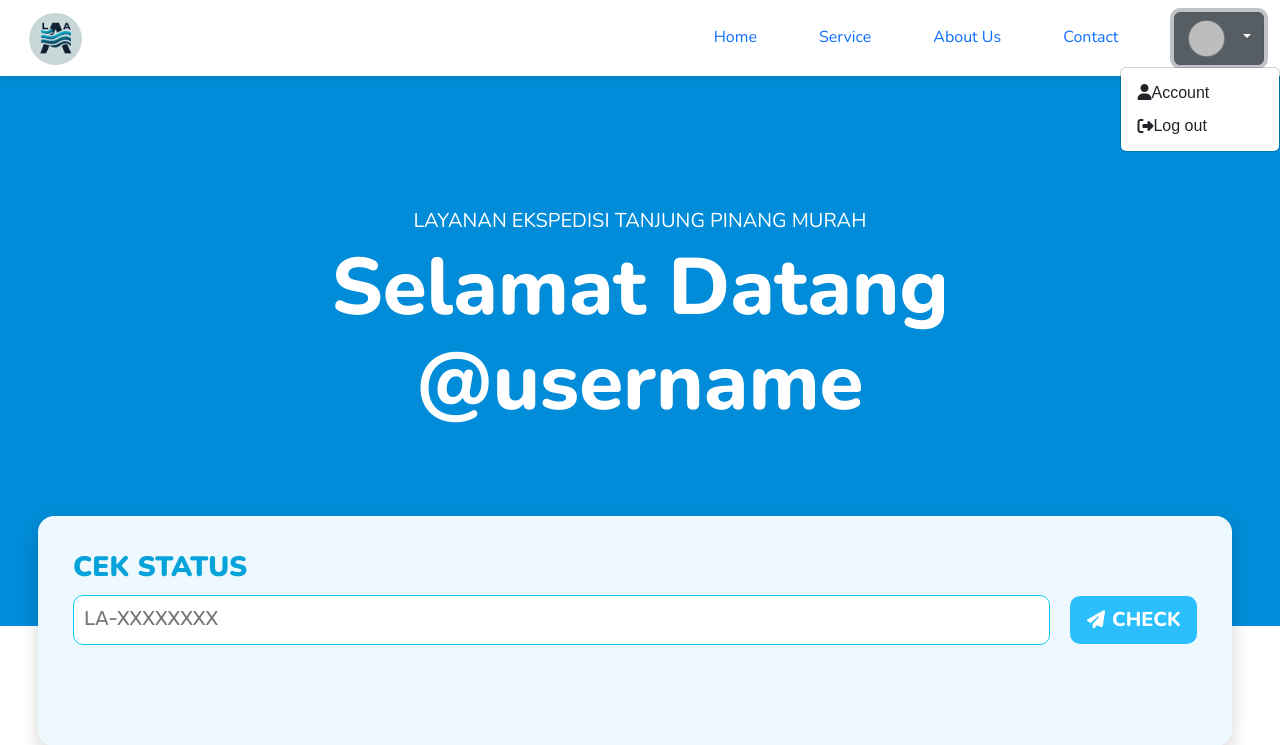
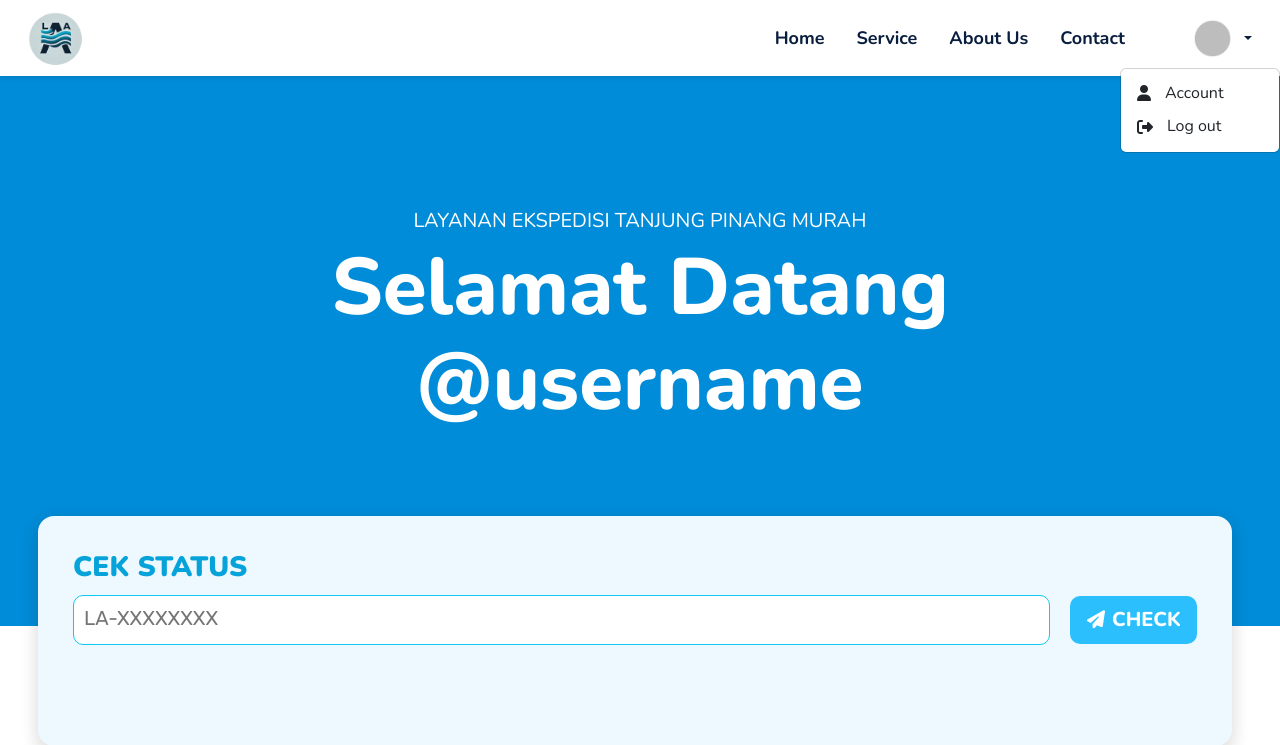
Before and after one commit to Zyzero1/Platform-Logistik-Maritim, a PHP site: page /Platform-Logistik-Maritim/pages/dashboard.php in a window 1280 px wide, after a click that opens the changed part. Shown: the top 745 px of the page. Run offline with PHP 8.4, Linux system fonts and the light colour scheme; the visitor is signed in with stand-in values (Sample User, id 1); data that the repository does not hold is empty; some libraries are stand-ins or nearby versions.

Commit message:
update css

```diff
--- a/styles/styles.css
+++ b/styles/styles.css
@@ -14,7 +14,7 @@ header {
     justify-content: space-between;
     align-items: center;
     padding: 5px 20px;
-    background: white;
+    background: rgb(255, 255, 255);
     color: rgb(15, 15, 15);
     z-index: 1000;
 }
@@ -41,27 +41,19 @@ nav ul {
 }
 
 nav li {
-    margin-left: 30px;
+    margin-left: 0px;
 }
 
-nav a {
+.nav-link {
+    font-size: 18px;
     color: #091E3E;
     text-decoration: none;
     font-family: 'Nunito', sans-serif;
-    font-size: 18px;
     font-weight: bold;
 }
 
-.profile-btn {
-    background: none;
-    color: rgb(8, 8, 71);
-    border: none;
-    border-radius: 20px;
-    padding: 5px 15px;
-    display: flex;
-    align-items: center;
-    cursor: pointer;
-    margin-left: 20px;
+.nav-link:hover {
+    color: #008CD8;
 }
 
 .profile-icon {
@@ -69,12 +61,53 @@ nav a {
     height: 39px;
     border-radius: 50%;
     margin-right: 20px;
+    object-fit: cover;
 }
 
 .profile-name {
     font-family: 'Nunito', sans-serif;
     font-weight: bold;
     font-size: 18px;
+}
+
+.dropdown-toggle {
+    background-color: #ffffff !important; /* Putih */
+    color: #091E3E !important;             /* Biru untuk teks */
+    border: none !important;               /* Hilangkan border default */
+    box-shadow: none !important;
+    padding: 8px 12px;
+    display: flex;
+    align-items: center;
+}
+
+.dropdown-toggle:hover {
+    background-color: #f1f1f1 !important;
+}
+
+/* Gaya Default Item */
+.dropdown-item {
+    color: #212529 !important; /* Hitam gelap */
+    display: flex;
+    align-items: center;
+    font-family: 'Nunito', sans-serif;
+    transition: background-color 0.3s, color 0.3s;
+}
+
+.dropdown-item .fa-user,
+.dropdown-item .fa-right-from-bracket{
+    margin-right: 14px;
+}
+
+/* Gaya ketika item diklik / aktif */
+.dropdown-item.active,
+.dropdown-item:active {
+    background-color: #015ec8 !important;
+    color: white !important;
+}
+
+/* Gaya saat hover (opsional) */
+.dropdown-item:hover {
+    background-color: #f1f1f1;
 }
 
 /* Hero Section */
```
